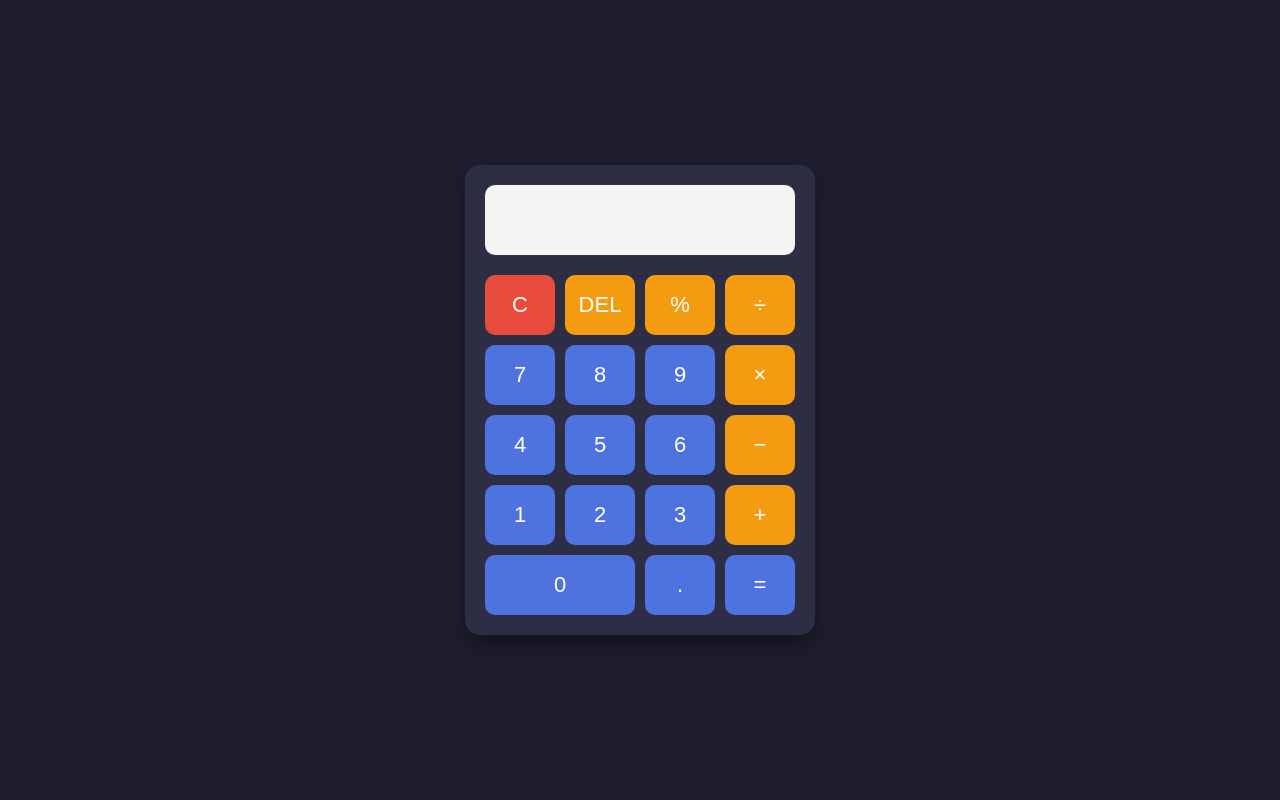
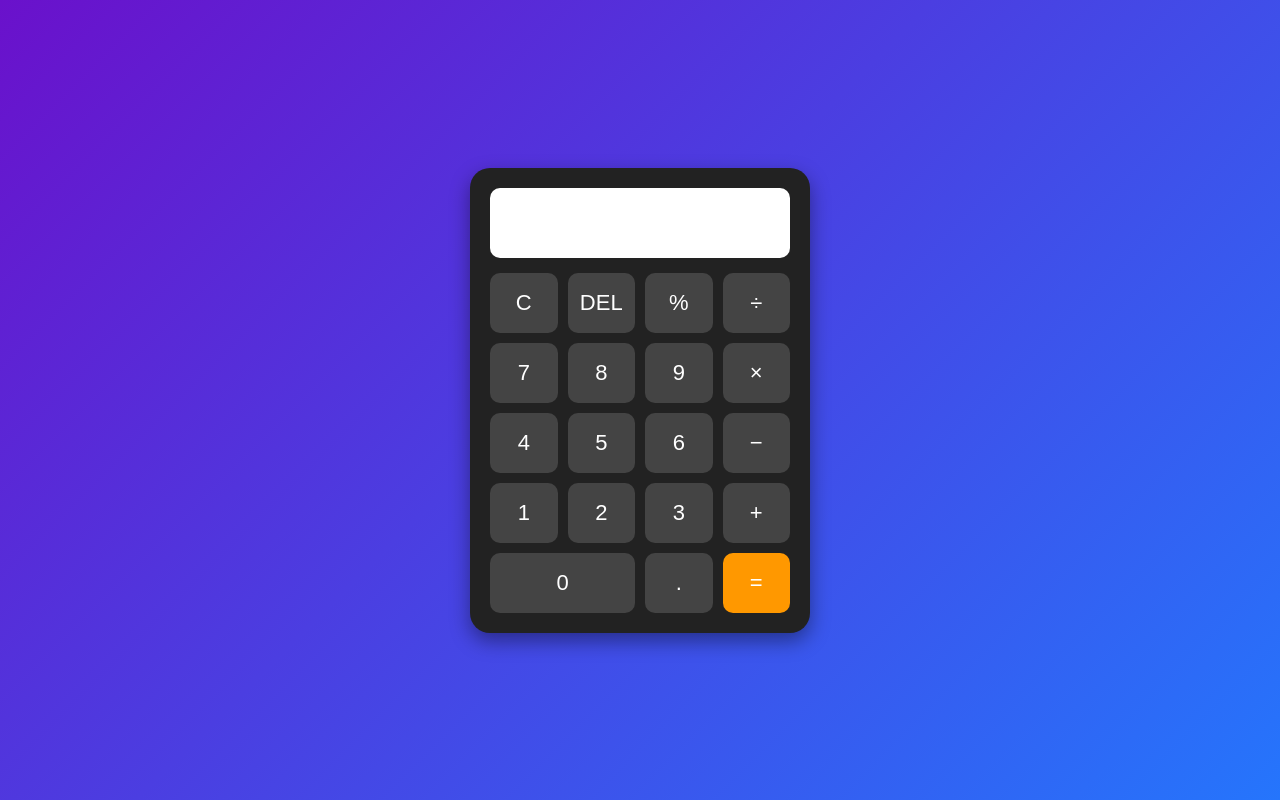
Before and after one commit to Siripatneedi/calculator, a plain HTML site: page index.html in a window 1280 px wide. Drawn offline with Linux system fonts and the light colour scheme.

Commit message:
style.css

```diff
--- a/style.css
+++ b/style.css
@@ -2,36 +2,35 @@
     margin:0;
     padding:0;
     box-sizing:border-box;
-    font-family:Arial, Helvetica, sans-serif;
+    font-family:Arial, sans-serif;
 }
 
 body{
-    background:#1e1e2f;
     display:flex;
     justify-content:center;
     align-items:center;
     height:100vh;
+    background:linear-gradient(135deg,#6a11cb,#2575fc);
 }
 
 .calculator{
-    width:350px;
-    background:#2d2d44;
+    width:340px;
+    background:#222;
     padding:20px;
-    border-radius:15px;
-    box-shadow:0 10px 25px rgba(0,0,0,0.4);
+    border-radius:20px;
+    box-shadow:0 8px 20px rgba(0,0,0,.4);
 }
 
 #display{
     width:100%;
     height:70px;
     border:none;
-    outline:none;
-    background:#f4f4f4;
     border-radius:10px;
-    margin-bottom:20px;
-    padding:15px;
-    font-size:28px;
+    margin-bottom:15px;
     text-align:right;
+    font-size:30px;
+    padding:10px;
+    background:#fff;
 }
 
 .buttons{
@@ -44,64 +43,25 @@ button{
     height:60px;
     border:none;
     border-radius:10px;
-    background:#4e73df;
-    color:#fff;
     font-size:22px;
     cursor:pointer;
-    transition:0.3s;
+    background:#444;
+    color:white;
+    transition:.3s;
 }
 
 button:hover{
-    background:#2e59d9;
-    transform:scale(1.05);
-}
-
-button:active{
-    transform:scale(0.95);
+    background:#666;
 }
 
 .zero{
     grid-column:span 2;
 }
 
-button:nth-child(1){
-    background:#e74c3c;
+button:last-child{
+    background:#ff9800;
 }
 
-button:nth-child(1):hover{
-    background:#c0392b;
+button:last-child:hover{
+    background:#e68900;
 }
-
-button:nth-child(2),
-button:nth-child(3),
-button:nth-child(4),
-button:nth-child(8),
-button:nth-child(12),
-button:nth-child(16){
-    background:#f39c12;
-}
-
-button:nth-child(2):hover,
-button:nth-child(3):hover,
-button:nth-child(4):hover,
-button:nth-child(8):hover,
-button:nth-child(12):hover,
-button:nth-child(16):hover{
-    background:#d68910;
-}
-
-@media(max-width:400px){
-    .calculator{
-        width:95%;
-    }
-
-    button{
-        height:55px;
-        font-size:20px;
-    }
-
-    #display{
-        height:60px;
-        font-size:24px;
-    }
-}
```
